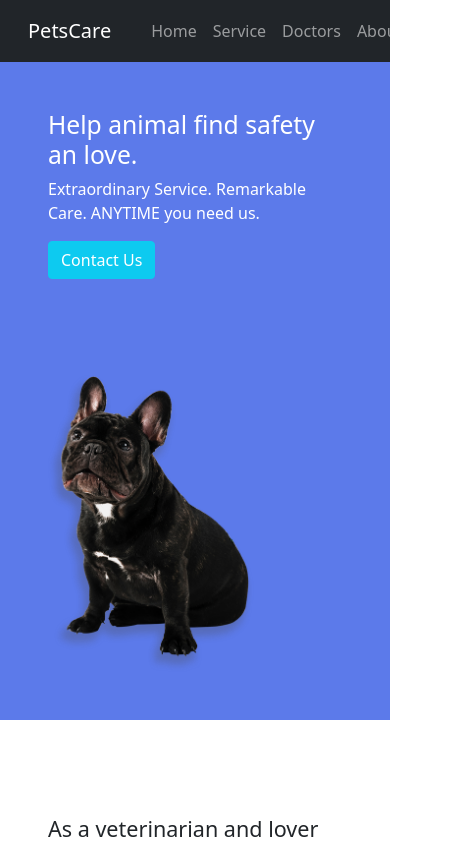
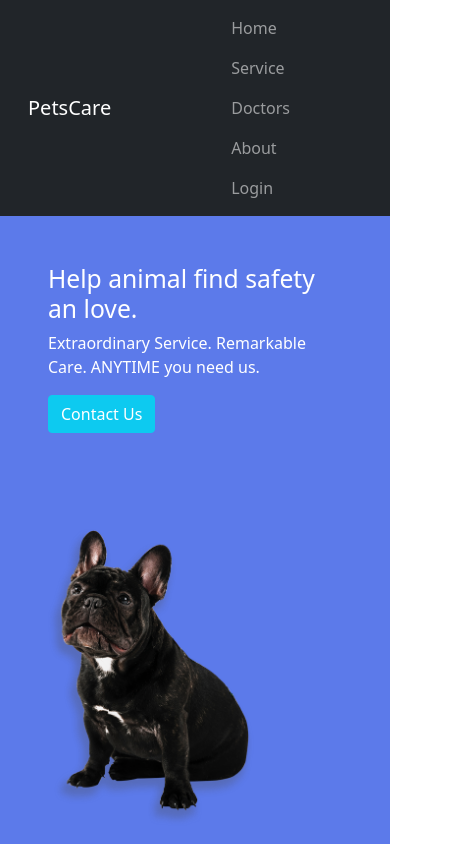
Before and after one commit to obaidulnasir/healthcare-website, a React (Create React App) app: page / in a window 390 px wide. Shown: the top 844 px of the page, 468 px wide, since content can reach past the window. Built offline with nearby package versions, Linux system fonts and the light colour scheme; no server answers.

Commit message:
navbar responsive

```diff
--- a/src/components/Navigation/Navigation.js
+++ b/src/components/Navigation/Navigation.js
@@ -7,7 +7,7 @@ const Navigation = () => {
   const {user, handleLogout}= useAuth()
   return (
     <>
-      <Navbar sticky="top" bg="dark" variant="dark">
+      <Navbar collapseOnSelect expand="lg"  sticky="top" bg="dark" variant="dark">
         <Container>
           <Link to="/home" className="nav-link">
             <Navbar.Brand>PetsCare</Navbar.Brand>
```
